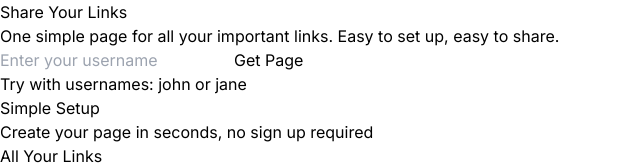
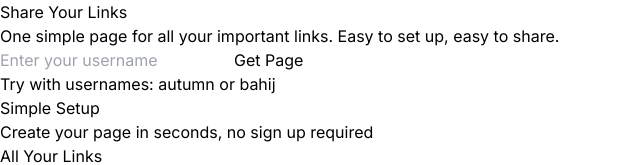
Before and after one commit to autumnlydon/linktree-alt, a Next.js app: page / in a window 1280 px wide. Shown: the top 165 px of the page, without its empty margins (0-640 px from the left). Built offline with nearby package versions, Linux system fonts and the light colour scheme.

Commit message:
bahij and autumn is new john and jane

```diff
--- a/src/app/page.tsx
+++ b/src/app/page.tsx
@@ -46,7 +46,7 @@ export default function Home() {
           </div>
         </form>
         <p className="text-sm text-white/70 text-center mt-4">
-          Try with usernames: john or jane
+          Try with usernames: autumn or bahij
         </p>
       </div>
 
```
